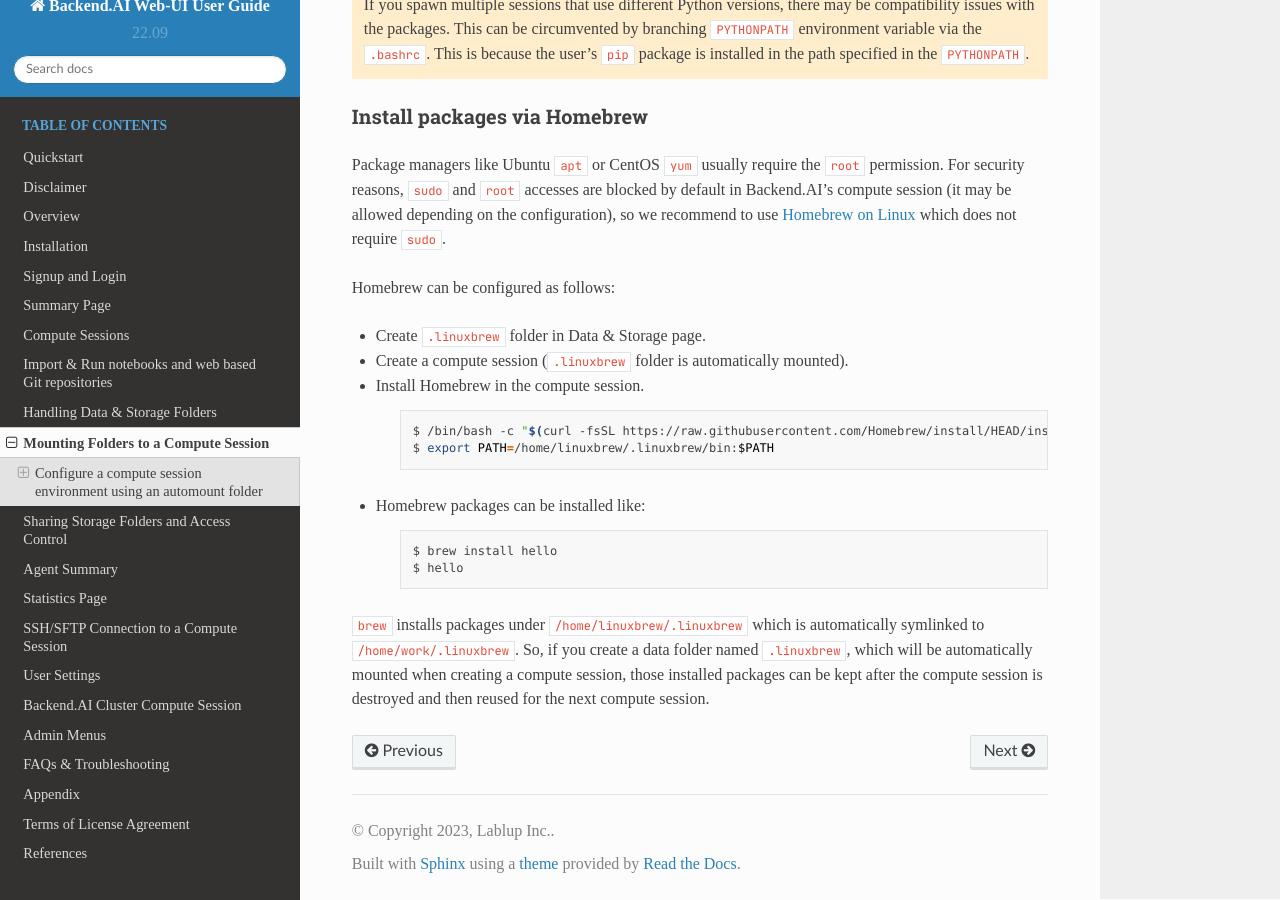
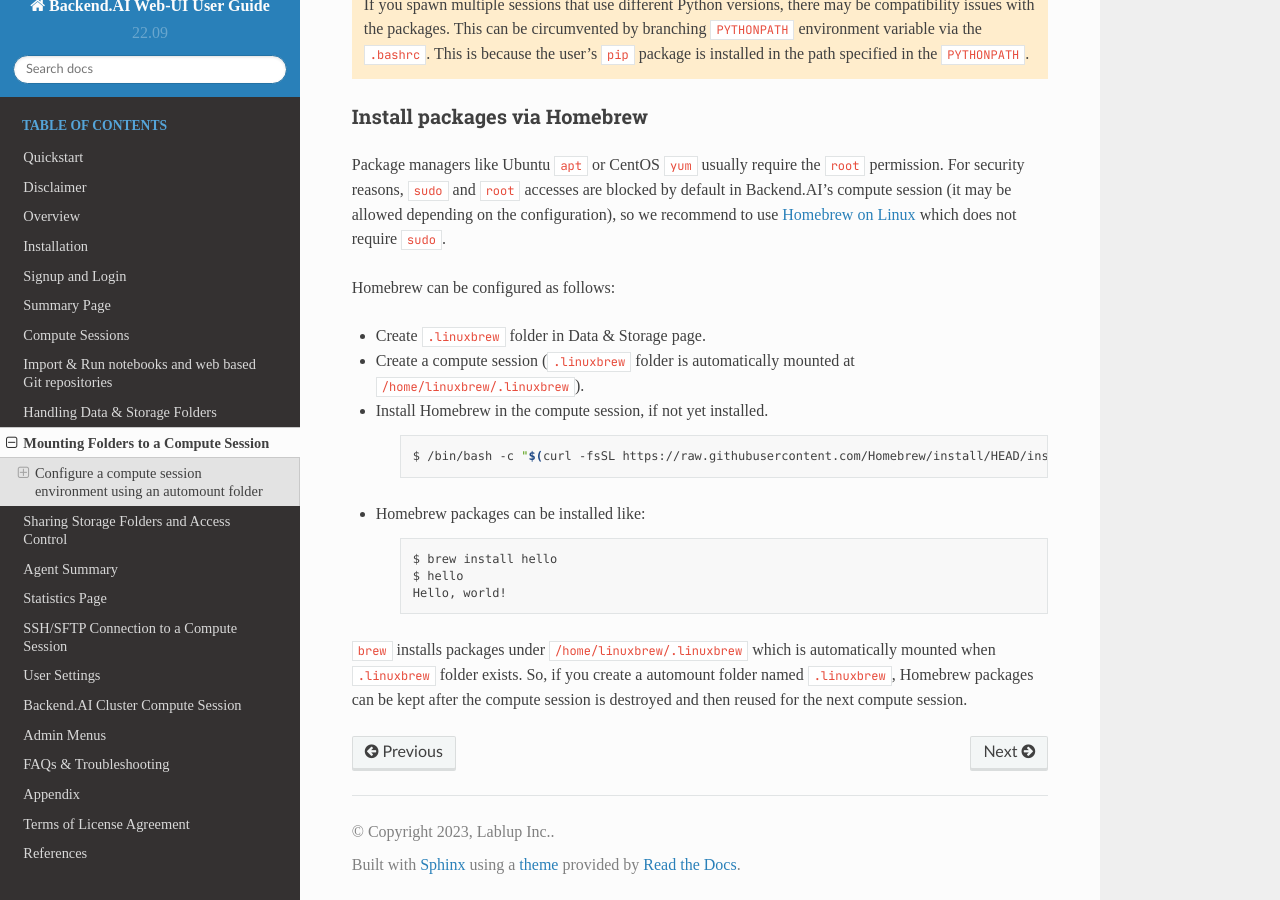
Before and after one commit to lablup/backend.ai-docs-webui, a Sphinx documentation site: the page built from docs/mount_vfolder/mount_vfolder.rst, in a window 1280 px wide and 900 px high, scrolled down 3121 px. Built offline with Sphinx 7.4.7 and the Read the Docs theme 2.0.0, drawn with Linux system fonts in a browser that asks for light colours; some web fonts are replaced.

Commit message:
docs: update guide using `.linuxbrew` automount folder

```diff
--- a/docs/mount_vfolder/mount_vfolder.rst
+++ b/docs/mount_vfolder/mount_vfolder.rst
@@ -123,13 +123,13 @@ on the configuration), so we recommend to use `Homebrew on Linux
 Homebrew can be configured as follows:
 
 - Create ``.linuxbrew`` folder in Data & Storage page.
-- Create a compute session (``.linuxbrew`` folder is automatically mounted).
-- Install Homebrew in the compute session.
+- Create a compute session (``.linuxbrew`` folder is automatically mounted at
+  ``/home/linuxbrew/.linuxbrew``).
+- Install Homebrew in the compute session, if not yet installed.
 
    .. code-block:: shell
 
       $ /bin/bash -c "$(curl -fsSL https://raw.githubusercontent.com/Homebrew/install/HEAD/install.sh)"
-      $ export PATH=/home/linuxbrew/.linuxbrew/bin:$PATH
 
 - Homebrew packages can be installed like:
 
@@ -137,9 +137,9 @@ Homebrew can be configured as follows:
 
       $ brew install hello
       $ hello
+      Hello, world!
 
 ``brew`` installs packages under ``/home/linuxbrew/.linuxbrew`` which is
-automatically symlinked to ``/home/work/.linuxbrew``. So, if you create a data
-folder named ``.linuxbrew``, which will be automatically mounted when creating a
-compute session, those installed packages can be kept after the compute session
-is destroyed and then reused for the next compute session.
+automatically mounted when ``.linuxbrew`` folder exists. So, if you create a
+automount folder named ``.linuxbrew``, Homebrew packages can be kept after the
+compute session is destroyed and then reused for the next compute session.
```
Also changed, not shown: docs/sessions_all/sessions_all.rst (line endings or trailing spaces), 1 other file.
